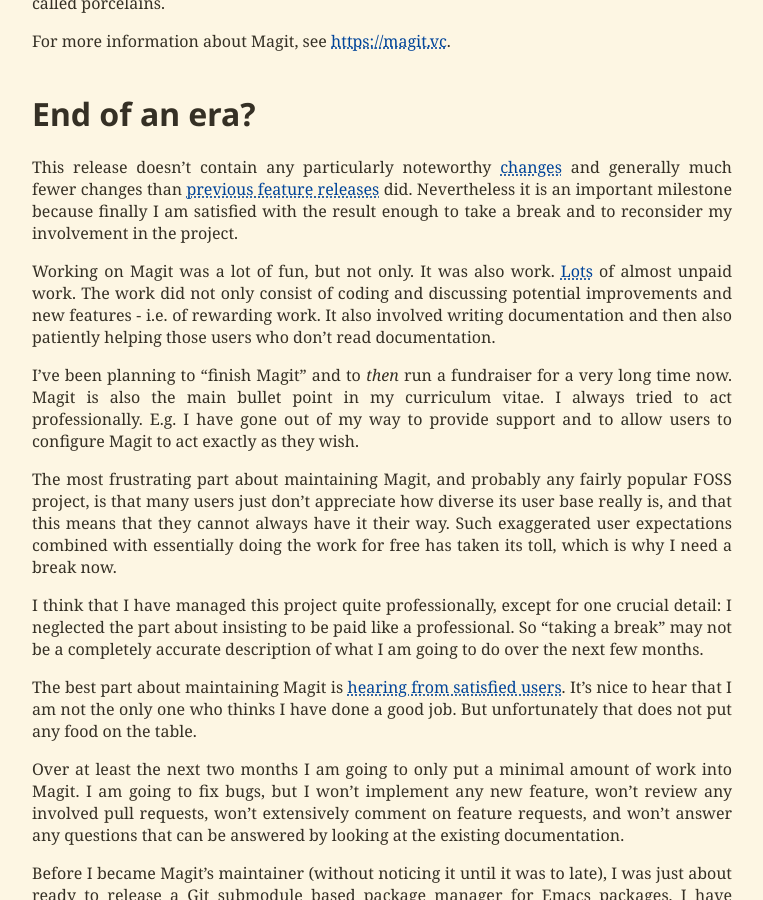
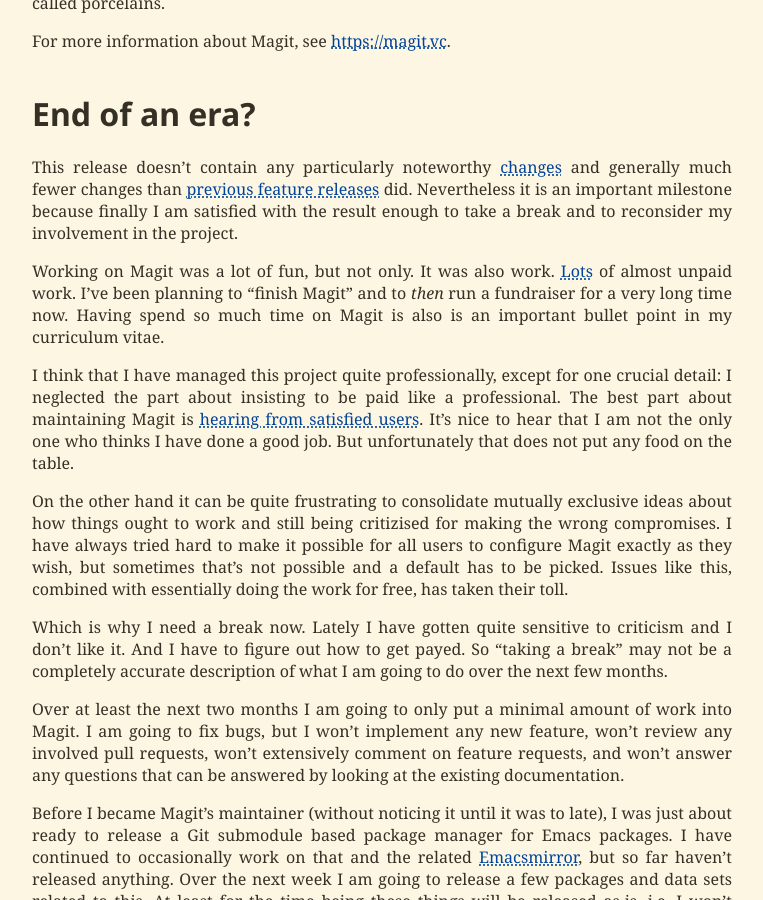
Before and after one commit to tarsius/emacsair.me, a Jekyll site: the page built from _posts/2016-02-10-magit-2.5.md, in a window 1280 px wide and 900 px high, scrolled down 563 px. Shown: the whole window, without its empty margins (258-1021 px from the left). Built offline with Jekyll 4.4.1, drawn with Linux system fonts in a browser that asks for light colours.

Commit message:
[c] reword  "Magit 2.5 released"

```diff
--- a/_posts/2016-02-10-magit-2.5.md
+++ b/_posts/2016-02-10-magit-2.5.md
@@ -37,34 +37,30 @@ enough to take a break and to reconsider my involvement in the
 project.
 
 Working on Magit was a lot of fun, but not only.  It was also work.
-[Lots][lots] of almost unpaid work.  The work did not only consist of
-coding and discussing potential improvements and new features -
-i.e. of rewarding work.  It also involved writing documentation and
-then also patiently helping those users who don't read documentation.
-
-I've been planning to "finish Magit" and to *then* run a fundraiser
-for a very long time now.  Magit is also the main bullet point in my
-curriculum vitae.  I always tried to act professionally.  E.g. I have
-gone out of my way to provide support and to allow users to configure
-Magit to act exactly as they wish.
-
-The most frustrating part about maintaining Magit, and probably any
-fairly popular FOSS project, is that many users just don't appreciate
-how diverse its user base really is, and that this means that they
-cannot always have it their way.  Such exaggerated user expectations
-combined with essentially doing the work for free has taken its toll,
-which is why I need a break now.
+[Lots][lots] of almost unpaid work.  I've been planning to "finish
+Magit" and to *then* run a fundraiser for a very long time now.
+Having spend so much time on Magit is also is an important bullet
+point in my curriculum vitae.
 
 I think that I have managed this project quite professionally, except
 for one crucial detail: I neglected the part about insisting to be
-paid like a professional.  So "taking a break" may not be a completely
-accurate description of what I am going to do over the next few
-months.
-
-The best part about maintaining Magit is
+paid like a professional.  The best part about maintaining Magit is
 [hearing from satisfied users][praise].  It's nice to hear that I am
 not the only one who thinks I have done a good job.  But unfortunately
 that does not put any food on the table.
+
+On the other hand it can be quite frustrating to consolidate mutually
+exclusive ideas about how things ought to work and still being
+critizised for making the wrong compromises.  I have always tried hard
+to make it possible for all users to configure Magit exactly as they
+wish, but sometimes that's not possible and a default has to be
+picked.  Issues like this, combined with essentially doing the work
+for free, has taken their toll.
+
+Which is why I need a break now.  Lately I have gotten quite sensitive
+to criticism and I don't like it.  And I have to figure out how to get
+payed.  So "taking a break" may not be a completely accurate
+description of what I am going to do over the next few months.
 
 Over at least the next two months I am going to only put a minimal
 amount of work into Magit.  I am going to fix bugs, but I won't
```
